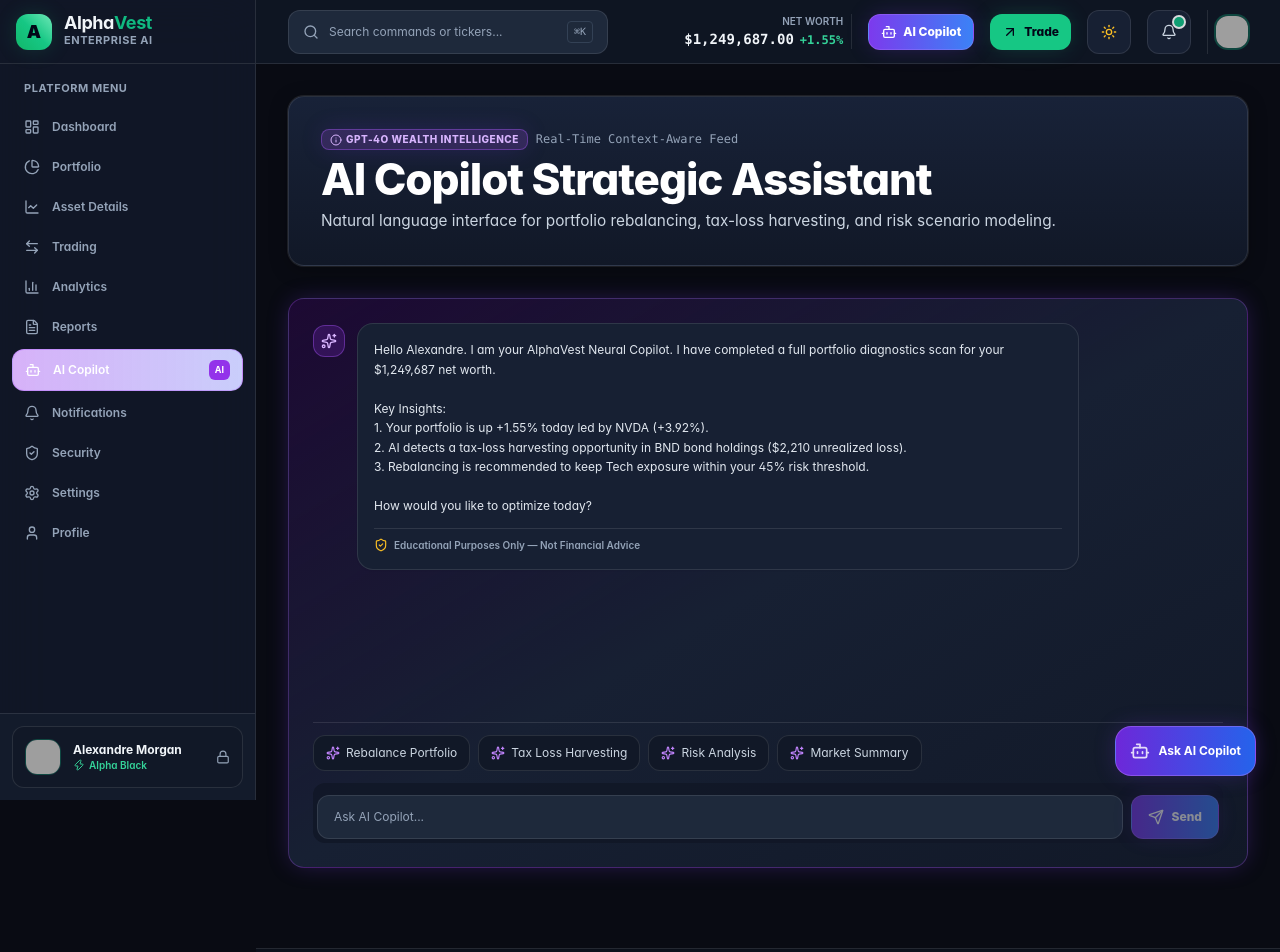
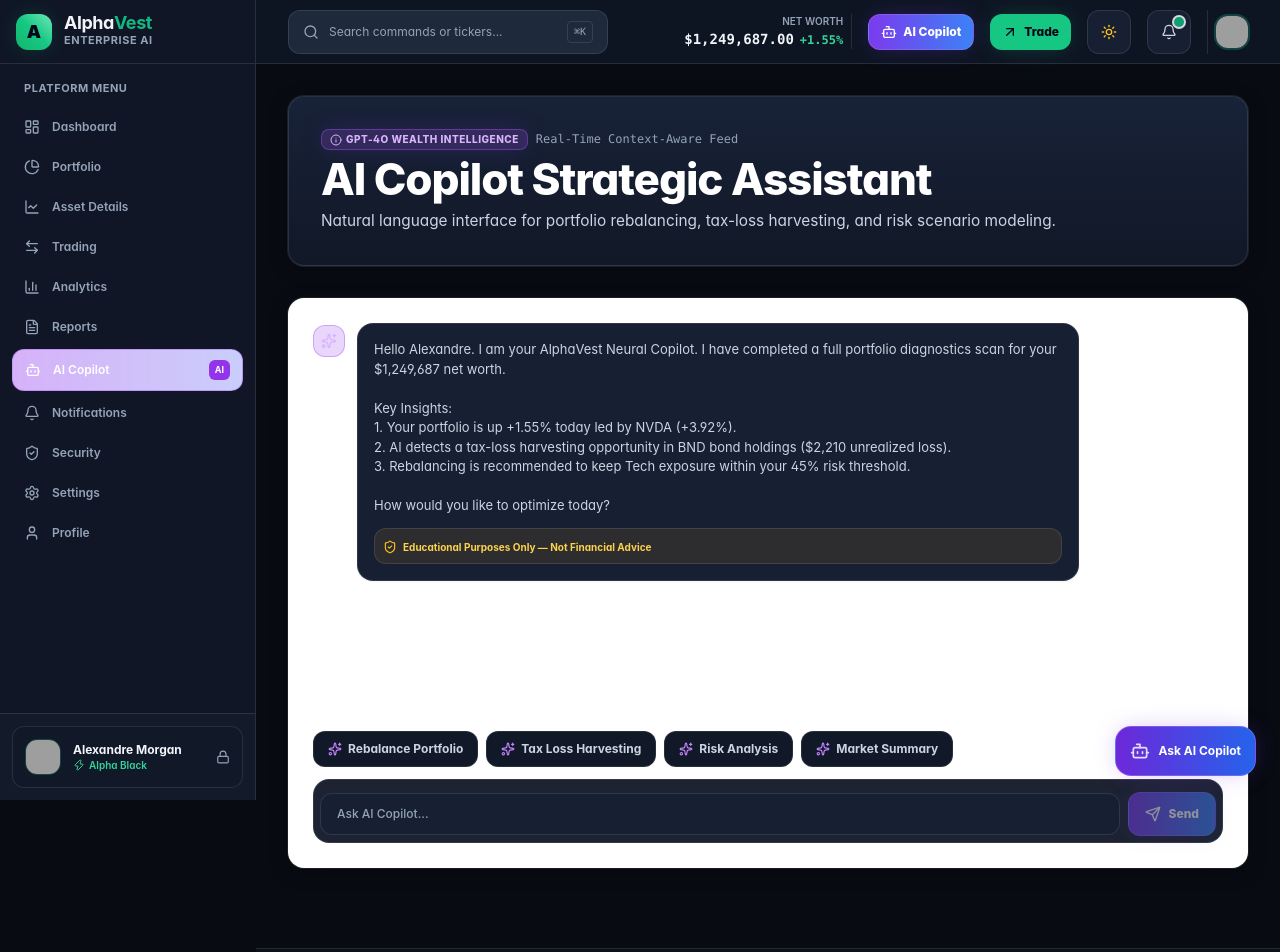
Before and after one commit to asparagam/alphavest, a React (Vite) app: page /copilot in a window 1280 px wide. Shown: the top 952 px of the page. Built offline with nearby package versions, Linux system fonts and the light colour scheme; grey boxes are pictures that could not be loaded.

Commit message:
Fix AI Copilot Light Mode readability & theme consistency (WCAG 2.2 AA)

```diff
--- a/src/pages/AICopilot.tsx
+++ b/src/pages/AICopilot.tsx
@@ -84,19 +84,23 @@
 
   return (
     <div className="space-y-6 sm:space-y-8" role="region" aria-label="AI Copilot Workspace">
-      <div className="hero-panel">
-        <div className="flex items-center gap-2 mb-1">
-          <Badge variant="ai" size="sm">GPT-4o Wealth Intelligence</Badge>
-          <span className="type-caption font-mono">Real-Time Context-Aware Feed</span>
+      {/* Hero Panel */}
+      <div className="hero-panel flex flex-col md:flex-row md:items-center justify-between gap-4">
+        <div>
+          <div className="flex items-center gap-2 mb-1">
+            <Badge variant="ai" size="sm">GPT-4o Wealth Intelligence</Badge>
+            <span className="type-caption font-mono font-medium">Real-Time Context-Aware Feed</span>
+          </div>
+          <h1 className="type-display-l text-slate-900 dark:text-white">AI Copilot Strategic Assistant</h1>
+          <p className="type-body-l text-slate-700 dark:text-slate-300 mt-1">
+            Natural language interface for portfolio rebalancing, tax-loss harvesting, and risk scenario modeling.
+          </p>
         </div>
-        <h1 className="type-display-l text-slate-100">AI Copilot Strategic Assistant</h1>
-        <p className="type-body-l text-slate-300 mt-1">
-          Natural language interface for portfolio rebalancing, tax-loss harvesting, and risk scenario modeling.
-        </p>
       </div>
 
-      <Card variant="ai" className="p-4 sm:p-6">
+      <Card variant="glass" className="p-4 sm:p-6 bg-white dark:bg-dark-card border border-slate-200 dark:border-white/10 shadow-card-light dark:shadow-card-elevated">
         <div className="flex flex-col h-[calc(100vh-280px)] min-h-[480px] max-h-[640px]">
+          {/* Chat Messages Log */}
           <div className="flex-1 overflow-y-auto space-y-4 pr-1 sm:pr-2">
             {messages.map((m) => (
               <motion.div
@@ -106,21 +110,21 @@
                 className={`flex gap-2.5 sm:gap-3 ${m.sender === 'user' ? 'justify-end' : 'justify-start'}`}
               >
                 {m.sender === 'ai' && (
-                  <div className="w-8 h-8 rounded-xl bg-purple-600/20 border border-purple-500/40 text-purple-300 flex items-center justify-center flex-shrink-0 mt-0.5">
+                  <div className="w-8 h-8 rounded-xl bg-purple-100 border border-purple-300 text-purple-700 dark:bg-purple-600/20 dark:border-purple-500/40 dark:text-purple-300 flex items-center justify-center flex-shrink-0 mt-0.5">
                     <Sparkles className="w-4 h-4" aria-hidden="true" />
                   </div>
                 )}
                 <div
                   className={`max-w-[90%] sm:max-w-[80%] rounded-2xl p-3.5 sm:p-4 text-xs leading-relaxed ${
                     m.sender === 'user'
-                      ? 'bg-brand-500 text-slate-950 rounded-tr-xs shadow-emerald-glow font-semibold'
-                      : 'bg-dark-surface2 border border-white/10 text-slate-200 rounded-tl-xs shadow-sm dark:bg-dark-surface2 light:bg-white light:border-slate-200 light:text-slate-900'
+                      ? 'bg-purple-100 border border-purple-200 text-purple-950 dark:bg-brand-500 dark:text-slate-950 font-bold rounded-tr-xs shadow-sm'
+                      : 'bg-white border border-slate-200 text-slate-900 dark:bg-dark-surface2 dark:border-white/10 dark:text-slate-200 rounded-tl-xs shadow-sm'
                   }`}
                 >
-                  <p className="whitespace-pre-line">{m.text}</p>
+                  <p className="whitespace-pre-line type-body">{m.text}</p>
 
                   {m.actionableBtn && (
-                    <div className="mt-3 pt-3 border-t border-white/10">
+                    <div className="mt-3 pt-3 border-t border-slate-200 dark:border-white/10">
                       <Button
                         variant="ai"
                         size="sm"
@@ -134,8 +138,8 @@
                   )}
 
                   {m.sender === 'ai' && (
-                    <div className="mt-3 pt-2 border-t border-white/10 flex items-center gap-1.5 text-[10px] font-semibold text-slate-400">
-                      <ShieldCheck className="w-3.5 h-3.5 text-amber-400" aria-hidden="true" />
+                    <div className="mt-3 pt-2.5 border-t border-slate-200 dark:border-white/10 flex items-center gap-1.5 text-[10px] font-bold text-amber-900 dark:text-amber-300 bg-amber-50 dark:bg-amber-500/10 p-2 rounded-xl border border-amber-200 dark:border-amber-500/20">
+                      <ShieldCheck className="w-3.5 h-3.5 text-amber-600 dark:text-amber-400 flex-shrink-0" aria-hidden="true" />
                       <span>Educational Purposes Only — Not Financial Advice</span>
                     </div>
                   )}
@@ -144,8 +148,8 @@
             ))}
 
             {isTyping && (
-              <div className="flex gap-3 items-center text-slate-400 text-xs py-2">
-                <div className="w-8 h-8 rounded-xl bg-purple-600/20 text-purple-300 flex items-center justify-center">
+              <div className="flex gap-3 items-center text-slate-700 dark:text-slate-400 text-xs py-2 font-medium">
+                <div className="w-8 h-8 rounded-xl bg-purple-100 text-purple-700 dark:bg-purple-600/20 dark:text-purple-300 flex items-center justify-center">
                   <Sparkles className="w-4 h-4 animate-spin" aria-hidden="true" />
                 </div>
                 <span>Neural Copilot is analyzing live market signals...</span>
@@ -153,27 +157,29 @@
             )}
           </div>
 
-          <div className="py-3 flex gap-2 overflow-x-auto scroll-hide border-t border-white/10">
+          {/* Quick Action Prompt Chips */}
+          <div className="py-3 flex gap-2 overflow-x-auto scroll-hide border-t border-slate-200 dark:border-white/10">
             {quickPrompts.map((qp, i) => (
               <button
                 key={i}
                 onClick={() => handleSend(qp.query)}
-                className="px-3 py-2 rounded-xl bg-dark-surface1 border border-white/10 hover:border-purple-500/40 text-xs text-slate-300 hover:text-white whitespace-nowrap transition-colors flex items-center gap-1.5 cursor-pointer min-h-[44px] sm:min-h-[36px]"
+                className="px-3.5 py-2 rounded-xl bg-white border border-slate-300 hover:border-purple-400 hover:bg-slate-50 text-xs text-slate-800 font-bold dark:bg-dark-surface1 dark:border-white/10 dark:text-slate-300 dark:hover:text-white whitespace-nowrap transition-colors flex items-center gap-1.5 cursor-pointer min-h-[44px] sm:min-h-[36px]"
               >
-                <Sparkles className="w-3.5 h-3.5 text-purple-400" aria-hidden="true" />
+                <Sparkles className="w-3.5 h-3.5 text-purple-600 dark:text-purple-400" aria-hidden="true" />
                 {qp.label}
               </button>
             ))}
           </div>
 
-          <div className="pt-3 flex items-center gap-2 sticky bottom-0 bg-dark-surface1/95 p-1 rounded-xl">
+          {/* Message Composer & Input Bar */}
+          <div className="pt-3 flex items-center gap-2 sticky bottom-0 bg-slate-100 dark:bg-dark-surface1/95 border border-slate-300 dark:border-white/10 p-1.5 rounded-2xl">
             <input
               type="text"
               placeholder="Ask AI Copilot..."
               value={input}
               onChange={(e) => setInput(e.target.value)}
               onKeyDown={(e) => e.key === 'Enter' && handleSend()}
-              className="flex-1 glass-input px-4 py-3 text-xs text-slate-100 placeholder-slate-400 rounded-xl"
+              className="flex-1 bg-white border border-slate-300 text-slate-900 placeholder:text-slate-500 dark:bg-dark-surface2 dark:border-white/10 dark:text-slate-100 dark:placeholder-slate-400 px-4 py-3 text-xs rounded-xl focus-visible:ring-2 focus-visible:ring-purple-500 font-medium"
               aria-label="Ask AI Copilot prompt input"
             />
             <Button
```
Also changed, not shown: 1 other file (tests, documents, lock files or other folders).
